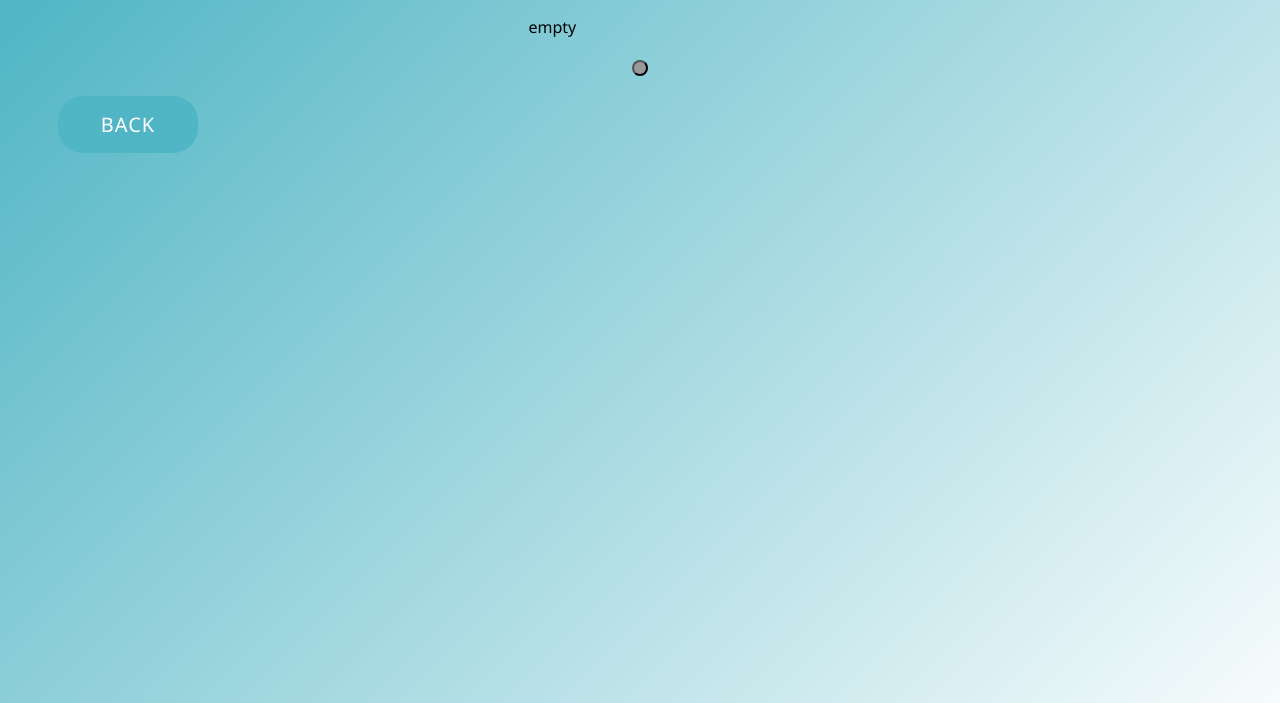
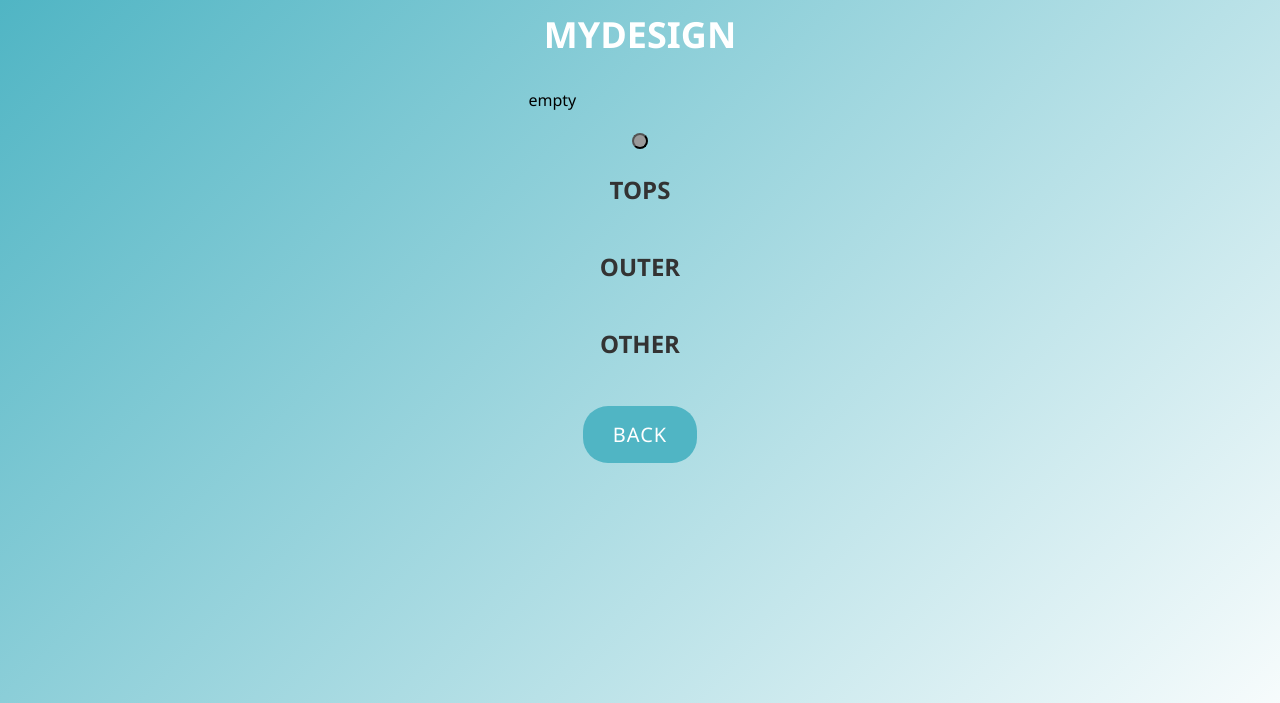
Before and after one commit to s1F102101211/fashion_ai, a Django app: page /mydesign in a window 1280 px wide. Shown: the top 703 px of the page. Run offline with Django 4.2, Linux system fonts and the light colour scheme; data that the repository does not hold is empty.

Commit message:
マイデザイン完成

```diff
--- a/fashion_ai/static/fashion_ai/css/mydesign.css
+++ b/fashion_ai/static/fashion_ai/css/mydesign.css
@@ -3,7 +3,78 @@ body {
     background: linear-gradient(135deg, #50B5C4 0%, #ffffff 100%);
     background-attachment: fixed;
     height: 100%;
-  }
+}
+
+h2 {
+    text-align: center;
+    color: #ffffff;
+    font-size: 36px;
+    margin-top: 10px;
+}
+
+.select_p {
+    font-size: 24px;
+    font-weight: bold;
+    color: #333;
+    margin-top: 20px;
+    text-align: center;
+}
+
+.select_div {
+    display: flex;
+    justify-content: center;
+    flex-wrap: wrap;
+    gap: 20px;
+    margin-top: 20px;
+}
+
+.select_span {
+    margin: 10px;
+    position: relative;
+}
+
+.select_a {
+    text-decoration: none;
+}
+
+.select_a:hover img {
+    transform: scale(1.1);
+    transition: transform 0.3s ease-in-out;
+}
+
+.select_a img {
+    width: 100px;
+    height: 100px;
+    border-radius: 50%;
+    border: 2px solid #50B5C4;
+    transition: transform 0.3s ease-in-out;
+}
+
+.menu {
+    display: flex;
+    text-align: center;
+    flex-direction: column;
+    justify-content: center;
+    align-items: center;
+    gap: 20px;
+    flex-grow: 1;
+    width: 100%;
+}
+
+.menu a {
+    text-decoration: none;
+    color: #ffffff;
+    background: #50B5C4;
+    border-radius: 25px;
+    font-size: 20px;
+    letter-spacing: 1px;
+    padding: 15px 30px;
+    transition: transform 0.3s ease;
+}
+
+.menu a:hover {
+    transform: scale(1.05);
+}
 
 .contents {
     padding: 0% 20%;
@@ -68,22 +139,3 @@ body {
 .slick-dots .slick-active button{
     background:#999;
 }
-
-.menu {
-    display: block;
-    text-decoration: none;
-    text-align: center;
-    color: #ffffff;
-    background: #50B5C4;
-    border-radius: 25px;
-    font-size: 20px;
-    letter-spacing: 1px;
-    transition: transform 0.3s ease;
-    width: 80px;
-    margin: 10px 50px auto;
-    padding: 15px 30px;
-}
-
-a:hover {
-    transform: scale(1.05);
-}
--- a/fashion_ai/templates/fashion_ai/mydesign.html
+++ b/fashion_ai/templates/fashion_ai/mydesign.html
@@ -8,6 +8,7 @@
     <link rel="stylesheet" type="text/css" href="https://cdn.jsdelivr.net/npm/slick-carousel@1.8.1/slick/slick.css">
 </head>
 <body>
+    <h2>MYDESIGN</h2>
     <div class="contents">
         <ul class="slider">
         {% if design %}
@@ -40,6 +41,53 @@
         });
     </script>
 
-    <a class="menu" href="{% url 'home' %}">BACK</a><br>
+
+    <div>
+        <p class="select_p">TOPS</p>
+        <div class="select_div">
+            {% if tops %}
+            {% for item in tops %}
+            <span class="select_span">
+                <a href="{% url 'update_design' item.id %}" class="select_a">
+                    <img src="{% static item.path %}" width="50px" height="50px">
+                </a>
+            </span>
+            {% endfor %}
+            {% endif %}
+        </div>
+    </div>
+    <div>
+        <p class="select_p">OUTER</p>
+        <div class="select_div">
+            {% if outer %}
+            {% for item in outer %}
+            <span class="select_span">
+                <a href="{% url 'update_design' item.id %}" class="select_a">
+                    <img src="{% static item.path %}" width="50px" height="50px">
+                </a>
+            </span>
+            {% endfor %}
+            {% endif %}
+        </div>
+    </div>
+    <div>
+        <p class="select_p">OTHER</p>
+        <div class="select_div">
+            {% if other %}
+            {% for item in other %}
+            <span class="select_span">
+                <a href="{% url 'update_design' item.id %}" class="select_a">
+                    <img src="{% static item.path %}" width="50px" height="50px">
+                </a>
+            </span>
+            {% endfor %}
+            {% endif %}
+        </div>
+    </div>
+
+    <br>
+    <div class="menu">
+        <a href="{% url 'home' %}">BACK</a>
+    </div>
 </body>
 </html>
--- a/fashion_ai/views.py
+++ b/fashion_ai/views.py
@@ -295,9 +295,8 @@ def update_design(request, id):
 	if request.method == 'POST':
 		design.category = request.POST['category']
 		design.title = request.POST['title']
-		design.path = request.POST['path']
 		design.save()
-		return redirect(update_design)
+		return redirect('update_design', id=id)
 
 	context = {
         "design": design,
```
Also changed, not shown: fashion_ai/static/fashion_ai/css/detail.css (added, +70 -0 lines), fashion_ai/templates/fashion_ai/detail.html (+18 -5 lines).
